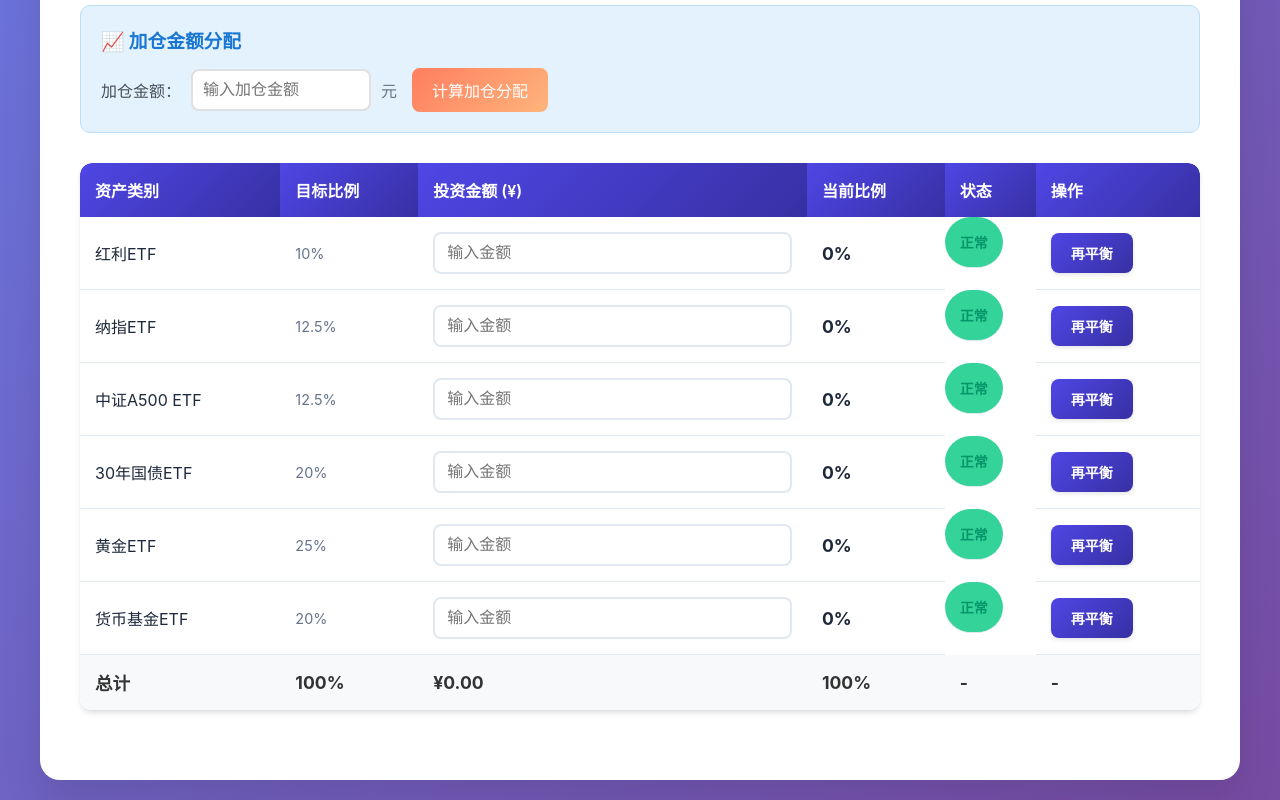
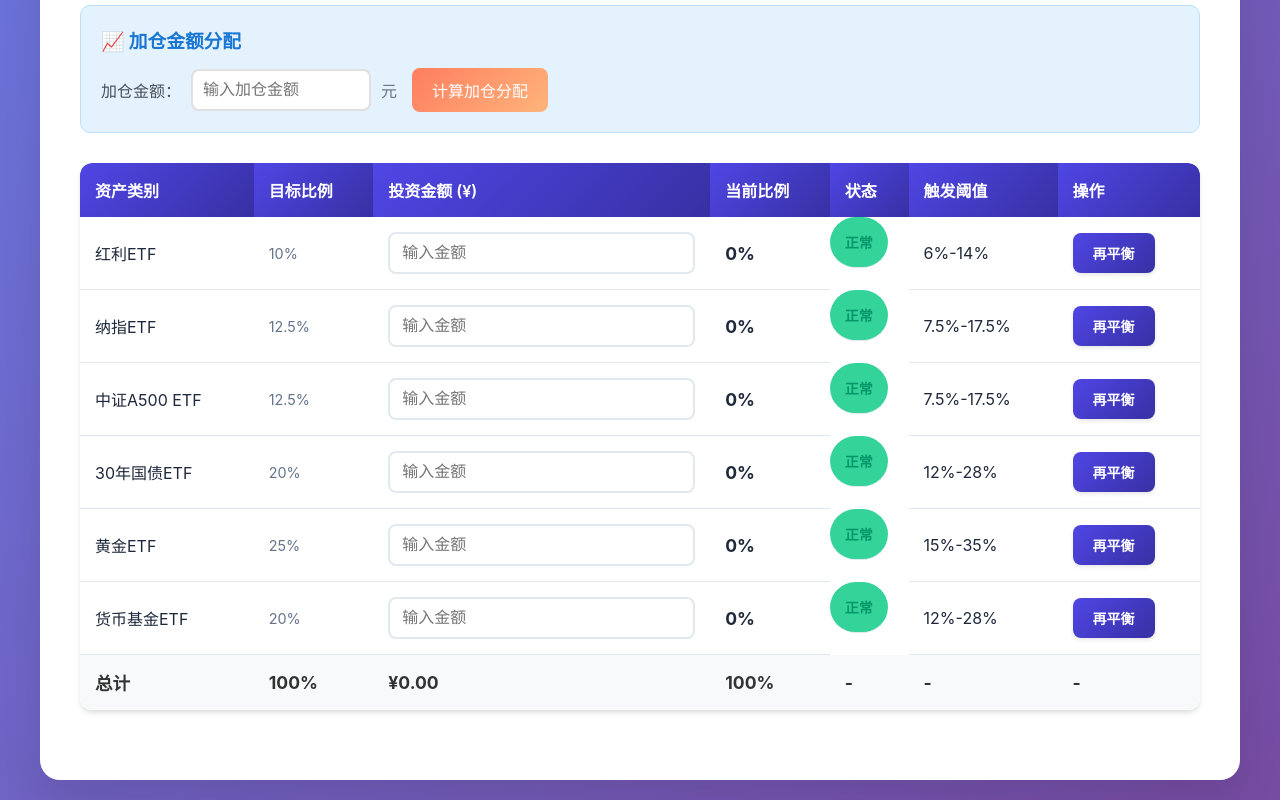
Before and after one commit to 2952398202/money, a plain HTML site: page index.html in a window 1280 px wide. Shown: the part 678-1478 px from the top of the page. Drawn offline with Linux system fonts and the light colour scheme.

Commit message:
feat(界面): 在投资组合表格中添加触发阈值列
为每个资产类别添加触发阈值显示，方便用户了解再平衡的上下限范围。同时将"梅香资产"加入资产列表，完善投资组合计算功能。

```diff
--- a/index.html
+++ b/index.html
@@ -791,6 +791,7 @@
                         <th>投资金额 (¥)</th>
                         <th>当前比例</th>
                         <th>状态</th>
+                        <th>触发阈值</th>
                         <th>操作</th>
                     </tr>
                 </thead>
@@ -801,6 +802,7 @@
                         <td><input type="number" class="amount-input" id="dividend" placeholder="输入金额" min="0" step="100"></td>
                         <td class="percentage" id="dividend-percentage">0%</td>
                         <td class="status normal" id="dividend-status">正常</td>
+                        <td>6%-14%</td>
                         <td><button class="action-btn" onclick="showRebalance('dividend')">再平衡</button></td>
                     </tr>
                     <tr>
@@ -809,6 +811,7 @@
                         <td><input type="number" class="amount-input" id="nasdaq" placeholder="输入金额" min="0" step="100"></td>
                         <td class="percentage" id="nasdaq-percentage">0%</td>
                         <td class="status normal" id="nasdaq-status">正常</td>
+                        <td>7.5%-17.5%</td>
                         <td><button class="action-btn" onclick="showRebalance('nasdaq')">再平衡</button></td>
                     </tr>
 
@@ -818,6 +821,7 @@
                         <td><input type="number" class="amount-input" id="csa500" placeholder="输入金额" min="0" step="100"></td>
                         <td class="percentage" id="csa500-percentage">0%</td>
                         <td class="status normal" id="csa500-status">正常</td>
+                        <td>7.5%-17.5%</td>
                         <td><button class="action-btn" onclick="showRebalance('csa500')">再平衡</button></td>
                     </tr>
 
@@ -827,6 +831,7 @@
                         <td><input type="number" class="amount-input" id="bond30" placeholder="输入金额" min="0" step="100"></td>
                         <td class="percentage" id="bond30-percentage">0%</td>
                         <td class="status normal" id="bond30-status">正常</td>
+                        <td>12%-28%</td>
                         <td><button class="action-btn" onclick="showRebalance('bond30')">再平衡</button></td>
                     </tr>
                                         <tr>
@@ -835,6 +840,7 @@
                                             <td><input type="number" class="amount-input" id="gold" placeholder="输入金额" min="0" step="100"></td>
                                             <td class="percentage" id="gold-percentage">0%</td>
                                             <td class="status normal" id="gold-status">正常</td>
+                                            <td>15%-35%</td>
                                             <td><button class="action-btn" onclick="showRebalance('gold')">再平衡</button></td>
                                         </tr>
                     <tr>
@@ -843,14 +849,15 @@
                         <td><input type="number" class="amount-input" id="moneyFund" placeholder="输入金额" min="0" step="100"></td>
                         <td class="percentage" id="moneyFund-percentage">0%</td>
                         <td class="status normal" id="moneyFund-status">正常</td>
+                        <td>12%-28%</td>
                         <td><button class="action-btn" onclick="showRebalance('moneyFund')">再平衡</button></td>
                     </tr>
-
                     <tr class="total-row">
                         <td>总计</td>
                         <td>100%</td>
                         <td id="total-input">¥0.00</td>
                         <td id="total-percentage">100%</td>
+                        <td>-</td>
                         <td>-</td>
                         <td>-</td>
                     </tr>
@@ -958,11 +965,12 @@
             csa500: { name: '中证A500 ETF', target: 12.5, min: 7.5, max: 17.5 },
             bond30: { name: '30年国债ETF', target: 20, min: 12, max: 28 },
             gold: { name: '黄金ETF', target: 25, min: 15, max: 35 },
-            moneyFund: { name: '货币基金ETF', target: 20, min: 12, max: 28 }
+            moneyFund: { name: '货币基金ETF', target: 20, min: 12, max: 28 },
+            meiXiang: { name: '梅香资产', target: 0, min: 0, max: 0 }
         };
 
         function calculatePortfolio() {
-            const assets = ['dividend', 'nasdaq', 'csa500', 'bond30', 'gold', 'moneyFund'];
+            const assets = ['dividend', 'nasdaq', 'csa500', 'bond30', 'gold', 'moneyFund', 'meiXiang'];
             let totalAmount = 0;
             const amounts = {};
 
```
